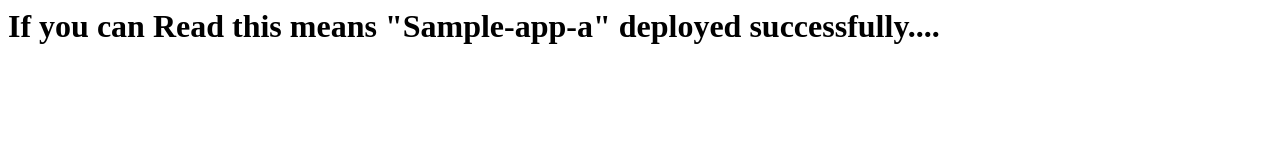
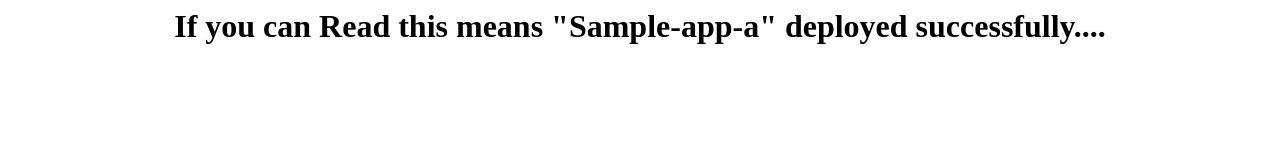
Before and after one commit to db-poc-terraform/sample-app-a, a plain HTML site: page site/index.html in a window 1280 px wide. Drawn offline with Linux system fonts and the light colour scheme.

Commit message:
Update index.html

```diff
--- a/site/index.html
+++ b/site/index.html
@@ -2,6 +2,6 @@
  <head>
  </head>
  <body>
-   <h1>If you can Read this means "Sample-app-a" deployed successfully....<h1>
+   <h1><center>If you can Read this means "Sample-app-a" deployed successfully....</center></h1>
  </body>
 </html>
```
